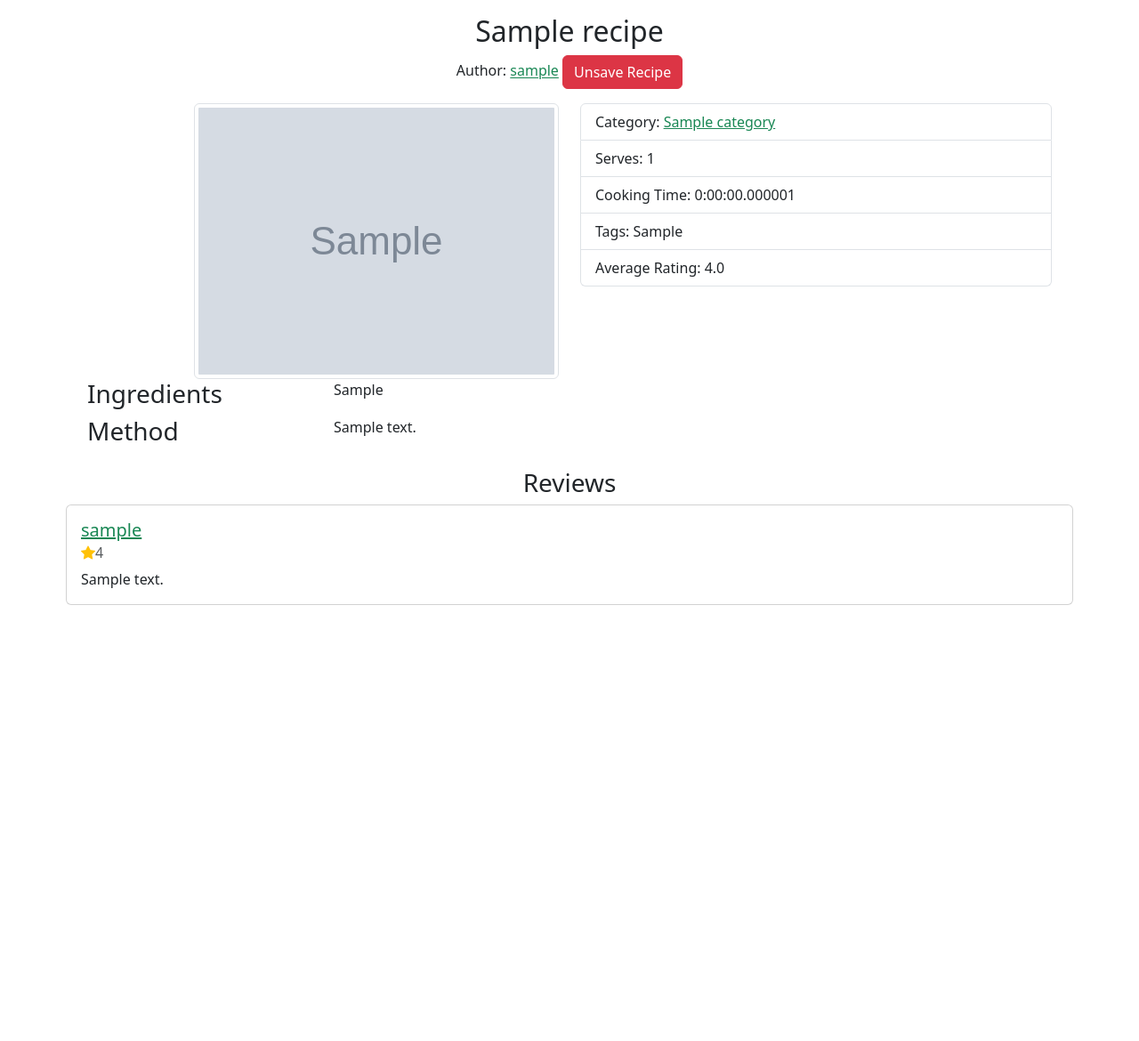
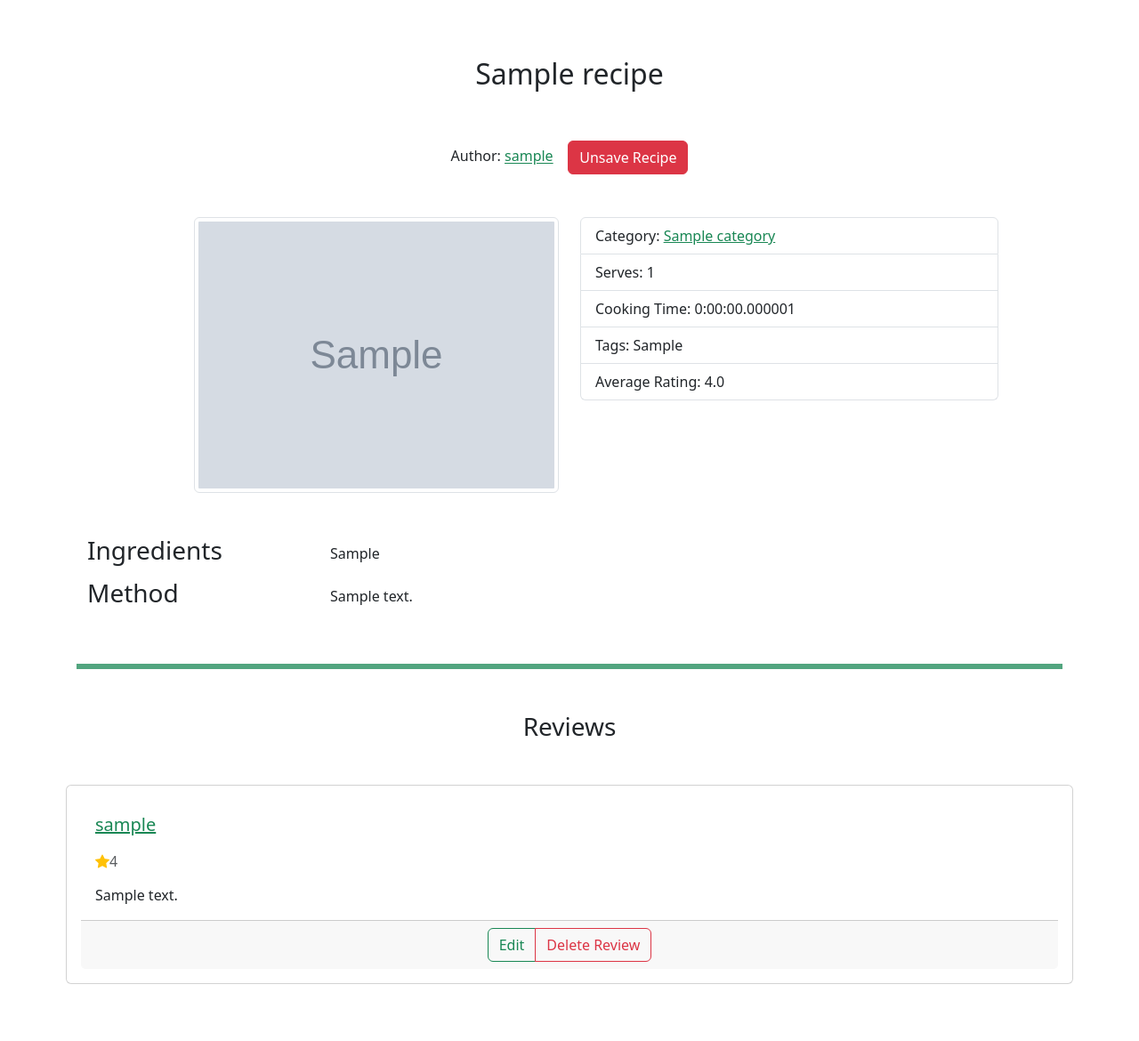
Before and after one commit to TylerWolfWilliams/food_for_thought, a Django app: a page that uses templates/recipes/recipe.html in a window 1280 px wide. Shown: the part 80-1250 px from the top of the page at 89% size. Before the commit the page ends 760 px from the top, so only its background shows below. Run offline with Django 3.2, Linux system fonts and the light colour scheme; a user stored in the database is signed in; tables that the repository leaves empty hold one stand-in row (values such as "Sample post"); grey boxes marked "Sample" are stand-in pictures; some libraries are stand-ins or nearby versions.

Commit message:
Small CSS Work

```diff
--- a/population_script.py
+++ b/population_script.py
@@ -799,7 +799,7 @@ def populate():
         {
             "author": get_user("cookByTheBook"),
             "recipe": get_recipe("Chocolate Fudge Cake"),
-            "content": "My kids loved this recipe! It's definitely going to be a house favourite. Now if you excuse "
+            "content": "My kids loved this recipe! It's definitely going to be a house favourite. Now if you'll excuse "
                        "me, I need to go restore my kitchen.",
             "rating": 5,
         },
--- a/static/css/main_styling.css
+++ b/static/css/main_styling.css
@@ -4,6 +4,6 @@ a {
 
 .fftTitle {
     text-align:center;
-    font-family: "Lucida Handwriting";
+    font-family: "Bradley Hand";
     padding: 40px;
 }
--- a/templates/recipes/categories.html
+++ b/templates/recipes/categories.html
@@ -3,7 +3,7 @@
 
 {% block body_block %}
 <div class = "container text-center mt-5">
-    <h1>Categories</h1><br>
+    <h1>Categories</h1><br><br>
     {% if categories %}
     {% include 'recipes/category_grid.html' with cards=categories %}
     {% else %}
--- a/templates/recipes/home.html
+++ b/templates/recipes/home.html
@@ -6,7 +6,7 @@
     <h1 class="fftTitle">Food For Thought</h1>
     <p class="lead mt-5">
       Welcome to Food For Thought! A dynamic recipe website that allows you to easily share, find and save your favourite recipes.
-    </p><br>
+    </p><br><br><br>
 
     <div>
        <h2><a href="{% url 'recipes:categories' %}">Categories</a></h2><br>
--- a/templates/recipes/my_account.html
+++ b/templates/recipes/my_account.html
@@ -42,7 +42,7 @@
     <div class="container">
         <h2><a href="{% url 'recipes:show_user_saved_recipes' %}">Saved Recipes</a></h2><br>
         {% if saved_recipes %}
-        <h3 class="mb-3">Top Rated:</h3>
+        <h3 class="mb-3">Top Rated:</h3><br>
         {% include 'recipes/recipe_grid.html' with cards=saved_recipes %}
         {% else %}
         <strong>You have no saved recipes.</strong>
@@ -54,7 +54,7 @@
     <div class="container">
         <h2><a href="{% url 'recipes:show_user_recipes' %}">Your Recipes</a></h2><br>
         {% if written_recipes %}
-        <h3 class="mb-3">Top Rated:</h3>
+        <h3 class="mb-3">Top Rated:</h3><br>
         {% include 'recipes/recipe_grid.html' with cards=written_recipes %}
         {% else %}
         <strong>You have no written recipes.</strong>
--- a/templates/recipes/my_recipes.html
+++ b/templates/recipes/my_recipes.html
@@ -3,7 +3,7 @@
 
 {% block body_block %}
 <div class = "container text-center mt-5">
-   <h2>Your Recipes</h2><br>
+   <h1>Your Recipes</h1><br><br>
     <div class="row h-100 mb-5">
         {% if written_recipes %}
             {% include 'recipes/recipe_grid.html' with cards=written_recipes %}
--- a/templates/recipes/my_reviews.html
+++ b/templates/recipes/my_reviews.html
@@ -4,11 +4,11 @@
 
 {% block body_block %}
 <div class = "container text-center mt-5">
-    <h2>Your Reviews</h2><br>
+    <h1>Your Reviews</h1><br><br>
     <div class="row mb-5">
         {% if written_reviews %}
             {% for review in written_reviews %}
-                <div class="card w-25 mb-2 ms-1">
+                <div class="card w-25 mb-5">
                     <div class="card-body">
                         <h5 class="card-title"><a href="{% url 'recipes:show_recipe' review.recipe.author.id review.recipe.slug %}">{{ review.recipe.title }}</a></h5>
                         <p class="card-text text-start">
--- a/templates/recipes/others_account.html
+++ b/templates/recipes/others_account.html
@@ -51,7 +51,7 @@
                     <h5 class="card-title"><a href="{% url 'recipes:show_recipe' review.recipe.author.id review.recipe.slug %}">{{ review.recipe.title }}</a></h5>
                     <p class="card-text">
                     {{ review.content }} <br>
-                    Rating: {{ review.rating }}
+                    <h6 class="card-subtitle text-muted mb-3"><i class="bi bi-star-fill text-warning"></i>{{ review.rating }}</h6>
                     </p>
                 </div>
             </div><br>
--- a/templates/recipes/others_recipes.html
+++ b/templates/recipes/others_recipes.html
@@ -3,7 +3,7 @@
 
 {% block body_block %}
 <div class = "container text-center mt-5">
-    <h2>{{ account_user.username }} Recipes</h2><br>
+    <h1>{{ account_user.username }} Recipes</h1><br><br>
     {% if written_recipes %}
         {% include 'recipes/recipe_grid.html' with cards=written_recipes %}
     {% else %}
--- a/templates/recipes/recipe.html
+++ b/templates/recipes/recipe.html
@@ -5,13 +5,13 @@
 {% block body_block %}
 <div class="container justify-content-md-center mb-3">
     <div class="text-center mb-3">
-        <h2 class="text-center">{{ recipe.title }}</h2>
-        Author: <a href = "{% url 'recipes:show_non_user_account' recipe.author.id %}">{{ recipe.author }}</a>
+        <h2 class="text-center p-5">{{ recipe.title }}</h2>
+        Author: <a href = "{% url 'recipes:show_non_user_account' recipe.author.id %}">{{ recipe.author }}</a>&nbsp;&nbsp;&nbsp;
         {% if user.is_authenticated %}
-        {% include 'recipes/toggle_save_button.html' with recipe=recipe %}
+            {% include 'recipes/toggle_save_button.html' with recipe=recipe %}
         {% endif %}
     </div>
-    <div class="row" >
+    <div class="row m-5" >
         <div class="col">
             <img src="{{ recipe.image.url }}" alt="{{ recipe.title }} image" class="img-thumbnail float-end">
         </div>
@@ -37,33 +37,47 @@
 
     <dl class="row justify-content-md-center">
     <dt class="col-sm-3 h3">Ingredients</dt>
-    <dd class="col-sm-9">{{ recipe.ingredients }}</dd>
+    <dd class="col-sm-9 p-2">{{ recipe.ingredients }}</dd>
 
     <dt class="col-sm-3 h3">Method</dt>
-    <dd class="col-sm-9">{{ recipe.content }}</dd>
+    <dd class="col-sm-9 p-2">{{ recipe.content }}</dd>
     </dl>
 </div>
 
 {% if reviews %}
-     <h3 class="text-center">Reviews</h3>
+    <hr class="border border-success border-3 opacity-75 mb-5 mt-5">
+    <h3 class="text-center m-5">Reviews</h3>
 {% endif %}
 {% for review in reviews %}
-<div class="card mb-3 row d_flex justify-content-center">
+<div class="card mb-5 p-3 row d_flex justify-content-center">
     <div class="card-body d_flex justify-content-center">
         <div>
-            <h5 class="card-title"><a href="{% url 'recipes:show_non_user_account' review.author.id %}">{{ review.author.username }}</a></h5>
-            <h6 class="card-subtitle mb-2 text-muted"><i class="bi bi-star-fill text-warning"></i>{{ review.rating }}</h6>
+            <h5 class="card-title mb-4"><a href="{% url 'recipes:show_non_user_account' review.author.id %}">{{ review.author.username }}</a></h5>
+            <h6 class="card-subtitle text-muted mb-3"><i class="bi bi-star-fill text-warning"></i>{{ review.rating }}</h6>
         </div>
         <p class="card-text">{{ review.content }}</p>
     </div>
+    {% if review.author == user %}
+        <div class="card-footer text-center">
+            <div class="btn-group" role="group" aria-label="Basic example">
+            <a href="{% url 'recipes:edit_review' review.id %}" class="btn btn-outline-success">Edit</a>
+            {% confirm_review_deletion review %}
+            </div>
+        </div>
+    {% endif %}
 </div>
 {% endfor %}
 
 {% if review_form %}
-<h3 class="text-center">Leave a Review:</h3>
-<div>
+<h3 class="text-center">Leave a Review:</h3><br>
+<div class="mb-5">
     <form id="review_form" method="POST" action="{% url 'recipes:show_recipe' recipe.author.id recipe.slug %}">
         {% csrf_token %}
+        {% if review_form.errors %}
+            <div class="alert alert-danger">
+                {{ review_form.errors }}
+            </div>
+        {% endif %}
         <div class="row">
             <div class="rating col-md-3">
                 <input type="radio" name="rating" value="5" id="5"><label for="5">☆</label>
--- a/templates/recipes/recipe_card.html
+++ b/templates/recipes/recipe_card.html
@@ -20,7 +20,9 @@
                 {% confirm_recipe_deletion recipe %}
             </div>
         {% else %}
+            {% if user.is_authenticated %}
                 {% include 'recipes/toggle_save_button.html' with recipe=recipe %}
+            {% endif %}
             <p class="card-text"><small class="text-muted">Written by <a href="{% url 'recipes:show_non_user_account' recipe.author.id %}">{{ recipe.author.username }}</a></small></p>
         {% endif %}
     </div>
--- a/templates/recipes/saved_recipes.html
+++ b/templates/recipes/saved_recipes.html
@@ -3,7 +3,7 @@
 
 {% block body_block %}
 <div class = "container text-center mt-5">
-    <h2>Your Saved Recipes</h2><br>
+    <h1>Your Saved Recipes</h1><br><br>
     {% if saved_recipes %}
         {% include 'recipes/recipe_grid.html' with cards=saved_recipes %}
     {% else %}
```
Also changed, not shown: templates/recipes/results.html (+8 -7 lines), templates/recipes/toggle_save_button.html (line endings or trailing spaces). Lines whose indentation alone changed are shown as unchanged.
